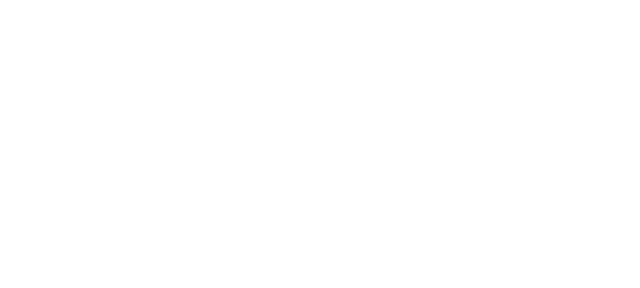
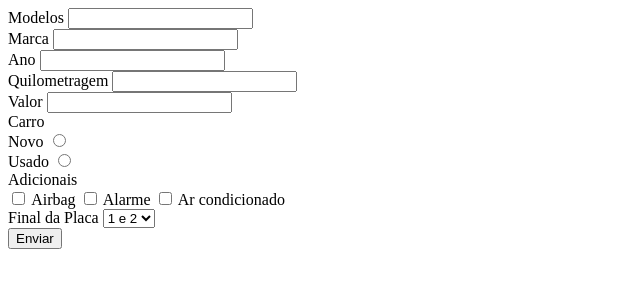
Before and after one commit to arthur-rosch/Flint, a plain HTML site: page Formulario/index.html in a window 1280 px wide. Shown: the whole page, without its empty margins (0-640 px from the left). Drawn offline with Linux system fonts and the light colour scheme.

Commit message:
HTML do Form Finalizado

```diff
--- a/Formulario/index.html
+++ b/Formulario/index.html
@@ -6,5 +6,79 @@
     <meta name="viewport" content="width=device-width, initial-scale=1.0" />
     <title>Document</title>
   </head>
-  <body></body>
+  <body>
+    <main>
+      <section class="fromulario">
+        <form>
+          <div class="modelo">
+            <label for="carroModelo">Modelos</label>
+            <input id="carroModelo" type="text" name="Modelo" />
+          </div>
+          <div class="marca">
+            <label for="marcaCarro">Marca</label>
+            <input id="marcaCarro" type="text" name="Marca" />
+          </div>
+          <div class="ano">
+            <label for="anoCarro">Ano</label>
+            <input id="anoCarro" type="text" name="Ano" />
+          </div>
+          <div class="quilometragem">
+            <label for="quilometragemCarro">Quilometragem</label>
+            <input id="quilometragemCarro" type="text" name="Quilometragem" />
+          </div>
+          <div class="valor">
+            <label for="valorCarro">Valor</label>
+            <input id="valorCarro" type="text" name="Valor" />
+          </div>
+          <div class="usado">
+            <span>Carro</span>
+            <br />
+            <label for="Novo">Novo</label>
+            <input id="Novo" type="radio" name="Estado" value="Novo" />
+            <br />
+            <label for="Usado">Usado</label>
+            <input id="Usado" type="radio" name="Estado" value="Usado" />
+          </div>
+          <div class="adicionais">
+            <span>Adicionais</span>
+            <br />
+            <input
+              id="onecheck"
+              type="checkbox"
+              name="acessórios"
+              value="airbag"
+            />
+            <label for="onecheck">Airbag</label>
+            <input
+              id="twocheck"
+              type="checkbox"
+              name="acessórios"
+              value="alarme"
+            />
+            <label for="twocheck">Alarme</label>
+            <input
+              id="treecheck"
+              type="checkbox"
+              name="acessórios"
+              value="ar condicionado"
+            />
+            <label for="treecheck">Ar condicionado</label>
+          </div>
+          <div class="placa">
+            <label for="placa">Final da Placa</label>
+            <select name="Final da Placa" id="placa">
+              <option value="1e2">1 e 2</option>
+              <option value="3e4">3 e 4</option>
+              <option value="5e6">5 e 6</option>
+              <option value="7e8">7 e 8</option>
+              <option value="9e0">9 e 0</option>
+            </select>
+          </div>
+          <div class="envirar">
+            <input id="enviar" type="submit" value="Enviar" />
+          </div>
+        </form>
+      </section>
+    </main>
+  </body>
 </html>
```
